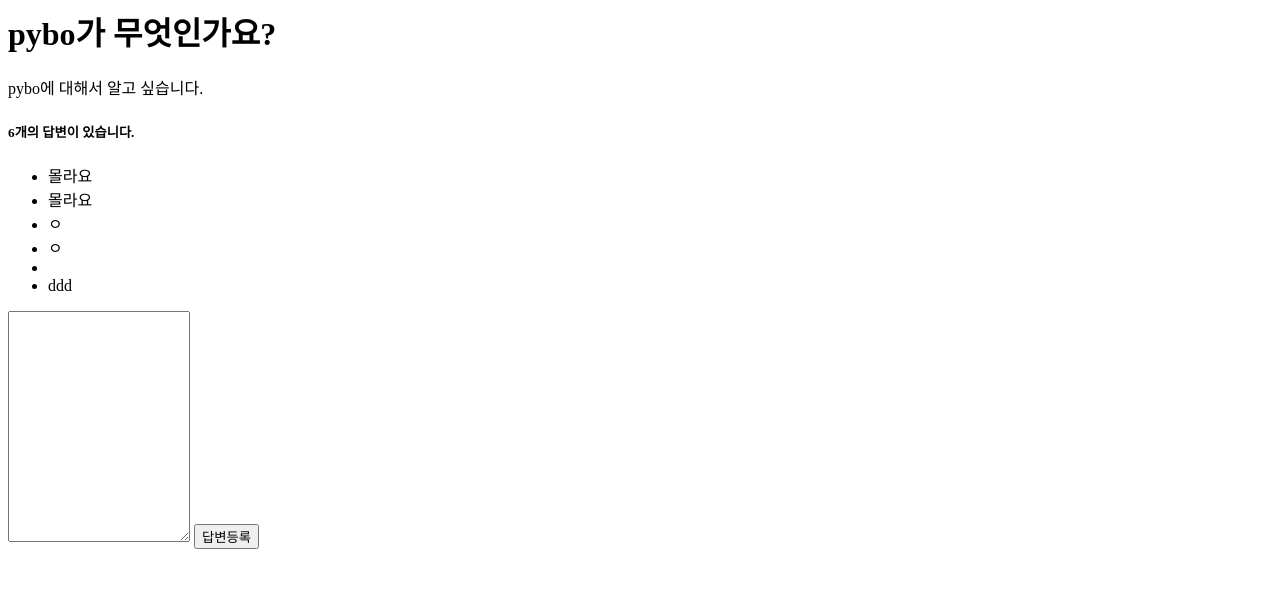
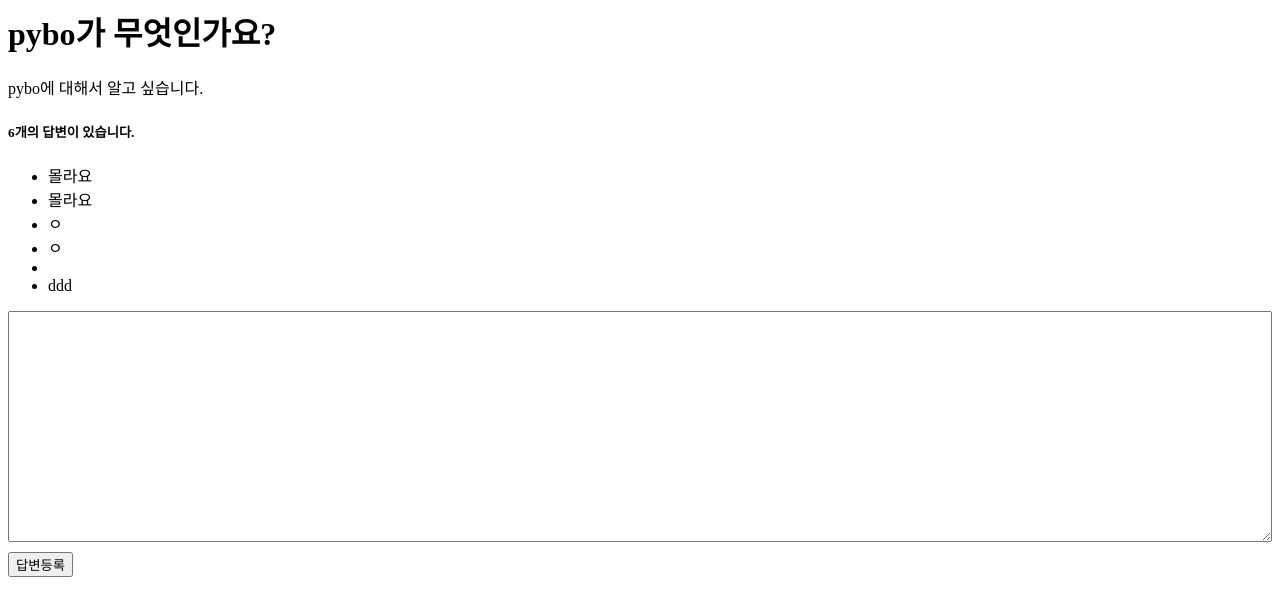
Before and after one commit to Iamhamster/WDB1, a Django app: page /1/ in a window 1280 px wide. Shown: the top 616 px of the page. Run offline with Django 4.2, Linux system fonts and the light colour scheme; data comes from the database, SQL or seed files in the repository; both versions use the stored data as it was after the commit.

Commit message:
requirements.txt 변경2

```diff
--- a/config/settings.py
+++ b/config/settings.py
@@ -139,8 +139,13 @@
 # https://docs.djangoproject.com/en/4.2/howto/static-files/
 
 STATIC_URL = 'static/'
+STATICFILES_DIRS = [
+    BASE_DIR / 'static',
+]
 
 # Default primary key field type
 # https://docs.djangoproject.com/en/4.2/ref/settings/#default-auto-field
 
 DEFAULT_AUTO_FIELD = 'django.db.models.BigAutoField'
+
+CSRF_TRUSTED_ORIGINS = ["https://port-0-wdb1-dcse2bli9yxhgs.sel4.cloudtype.app",]
--- /dev/null
+++ b/static/style.css
@@ -0,0 +1,7 @@
+textarea{
+    width:100%;
+}
+
+input[type=submit]{
+    margin-top:10px;
+}
--- a/templates/pybo/question_detail.html
+++ b/templates/pybo/question_detail.html
@@ -1,3 +1,5 @@
+{% load static %}
+<link rel="stylesheet" type="text/css" href="{% static 'style.css' %}">
 <h1>{{ question.subject }}</h1>
 <div>
     {{ question.content }}
```
Also changed, not shown: 쿼리 #TEST1.sql (added, +7 -0 lines), db.sqlite3, 1 other file.
